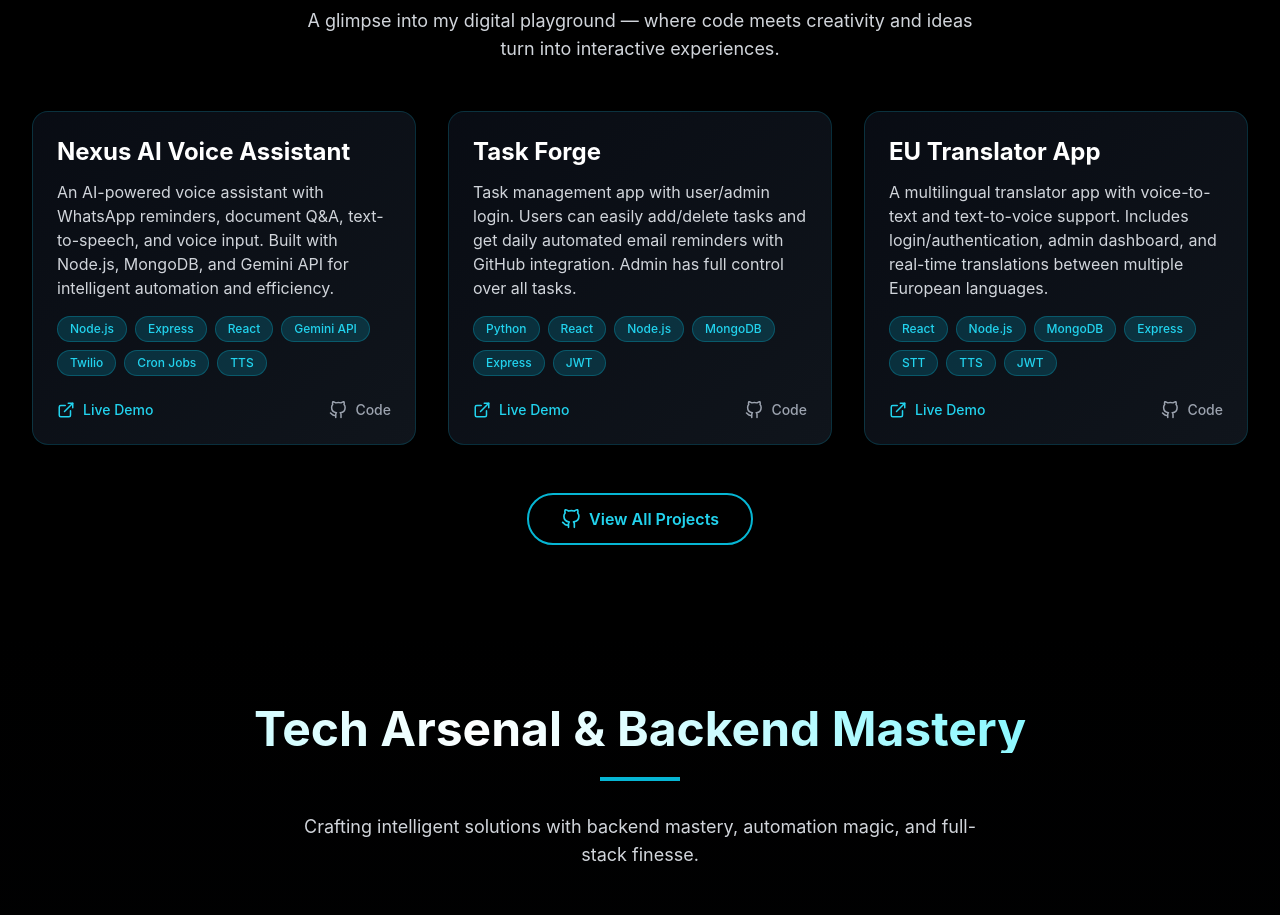
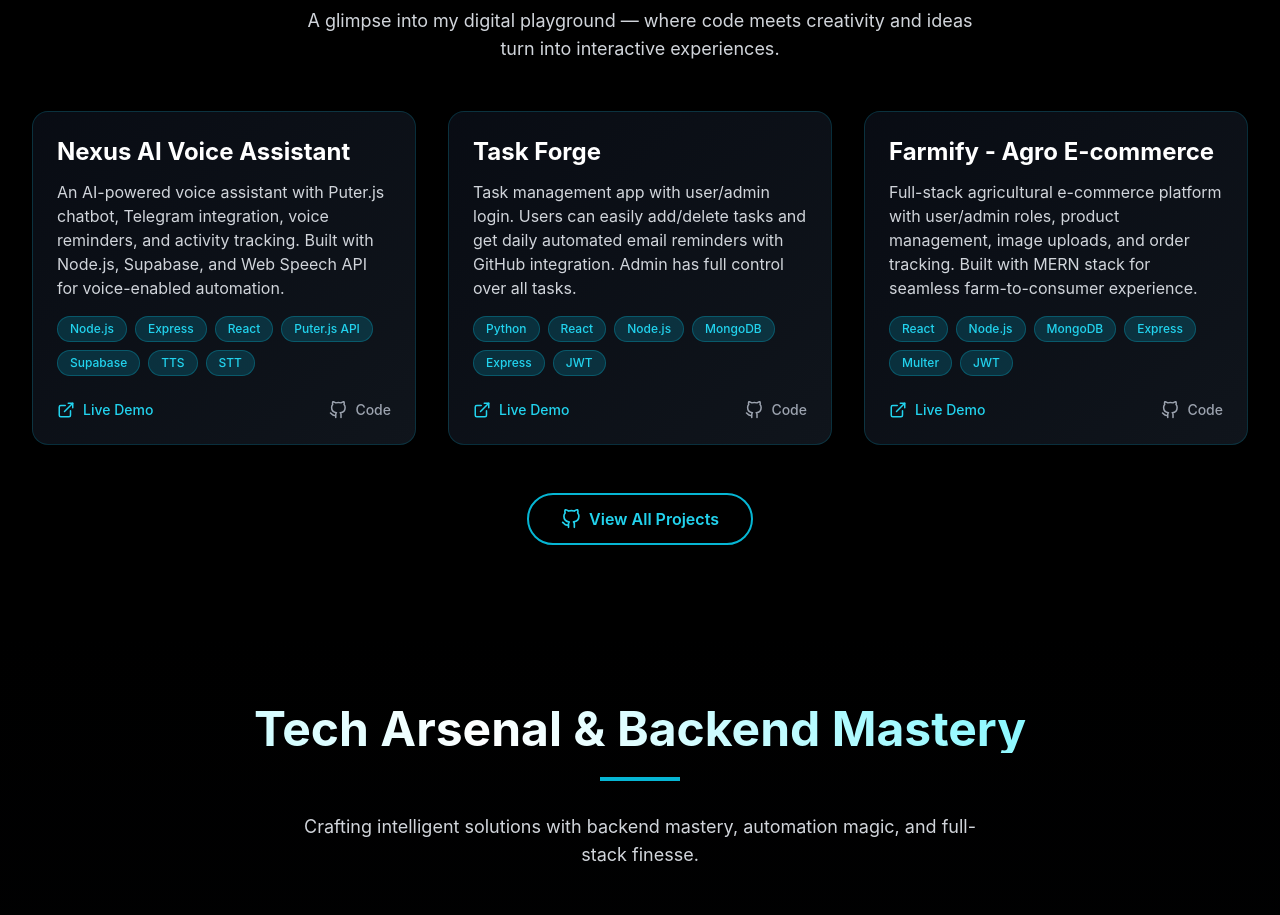
Before and after one commit to arunsamy4444/New_Portfolio, a React (Vite) app: page / in a window 1280 px wide. Shown: the part 1680-2595 px from the top of the page. Built offline with nearby package versions, Linux system fonts and the light colour scheme.

Commit message:
Project Description updated

```diff
--- a/src/components/Projects.tsx
+++ b/src/components/Projects.tsx
@@ -14,8 +14,8 @@ const Projects: React.FC = () => {
 const projects: Project[] = [
   {
     title: "Nexus AI Voice Assistant",
-    description: "An AI-powered voice assistant with WhatsApp reminders, document Q&A, text-to-speech, and voice input. Built with Node.js, MongoDB, and Gemini API for intelligent automation and efficiency.",
-    technologies: ["Node.js", "Express","React", "Gemini API", "Twilio", "Cron Jobs", "TTS"],
+    description: "An AI-powered voice assistant with Puter.js chatbot, Telegram integration, voice reminders, and activity tracking. Built with Node.js, Supabase, and Web Speech API for voice-enabled automation.",
+    technologies: ["Node.js", "Express", "React", "Puter.js API", "Supabase", "TTS", "STT"],
     liveUrl: "https://nexus-ai-assistant-nine.vercel.app/",
     githubUrl: "https://github.com/arunsamy4444/Nexus-AI-assistant"
   },
@@ -26,13 +26,13 @@ const projects: Project[] = [
     liveUrl: "https://task-forge-three.vercel.app/",
     githubUrl: "https://github.com/arunsamy4444/Task_Forge"
   },
-  {
-    title: "EU Translator App",
-    description: "A multilingual translator app with voice-to-text and text-to-voice support. Includes login/authentication, admin dashboard, and real-time translations between multiple European languages.",
-    technologies: ["React", "Node.js", "MongoDB", "Express", "STT", "TTS", "JWT"],
-    liveUrl: "https://eu-translator.vercel.app/",
-    githubUrl: "https://github.com/arunsamy4444/EU-Translator"
-  }
+{
+  title: "Farmify - Agro E-commerce",
+  description: "Full-stack agricultural e-commerce platform with user/admin roles, product management, image uploads, and order tracking. Built with MERN stack for seamless farm-to-consumer experience.",
+  technologies: ["React", "Node.js", "MongoDB", "Express", "Multer", "JWT"],
+  liveUrl: "https://farmify-delta.vercel.app/",
+  githubUrl: "https://github.com/arunsamy4444/Farmify"
+}
 ];
 
 
```
